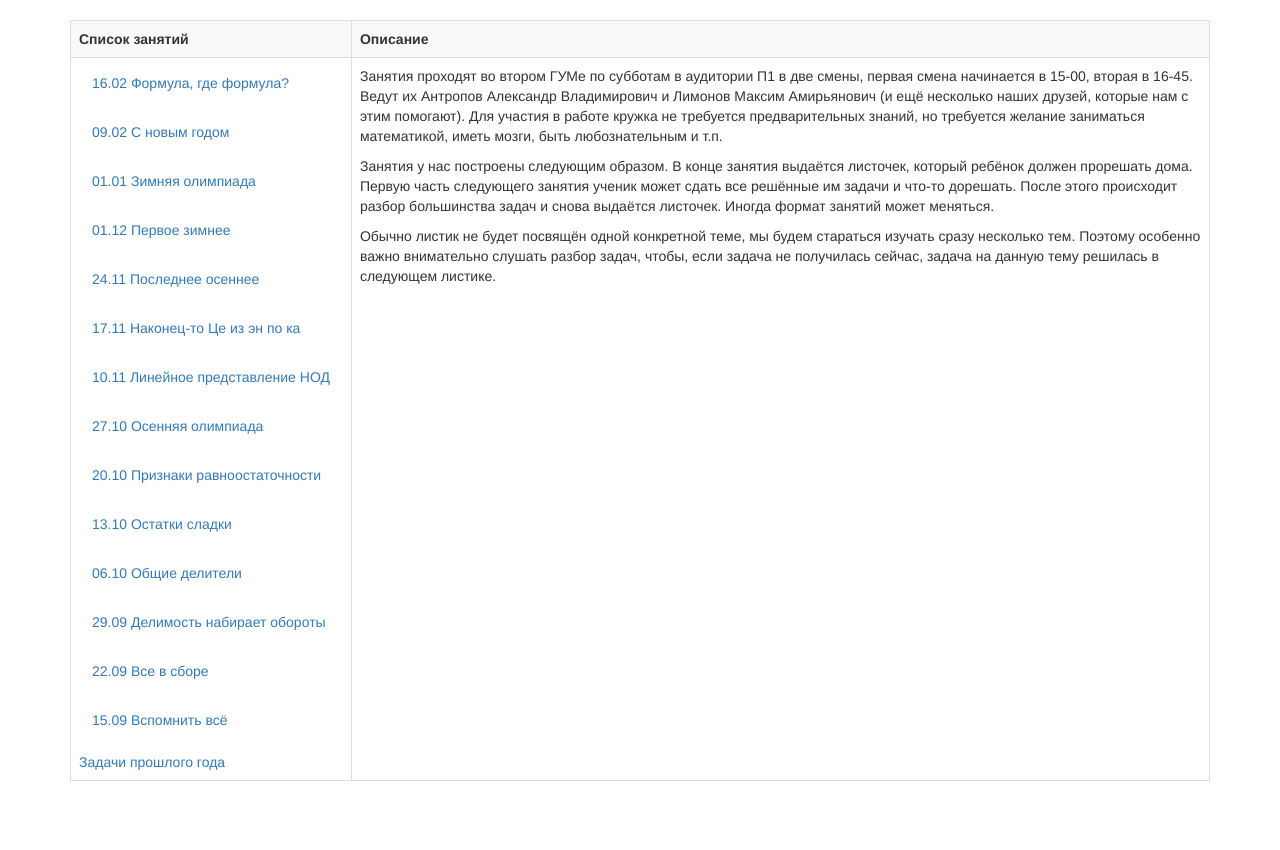
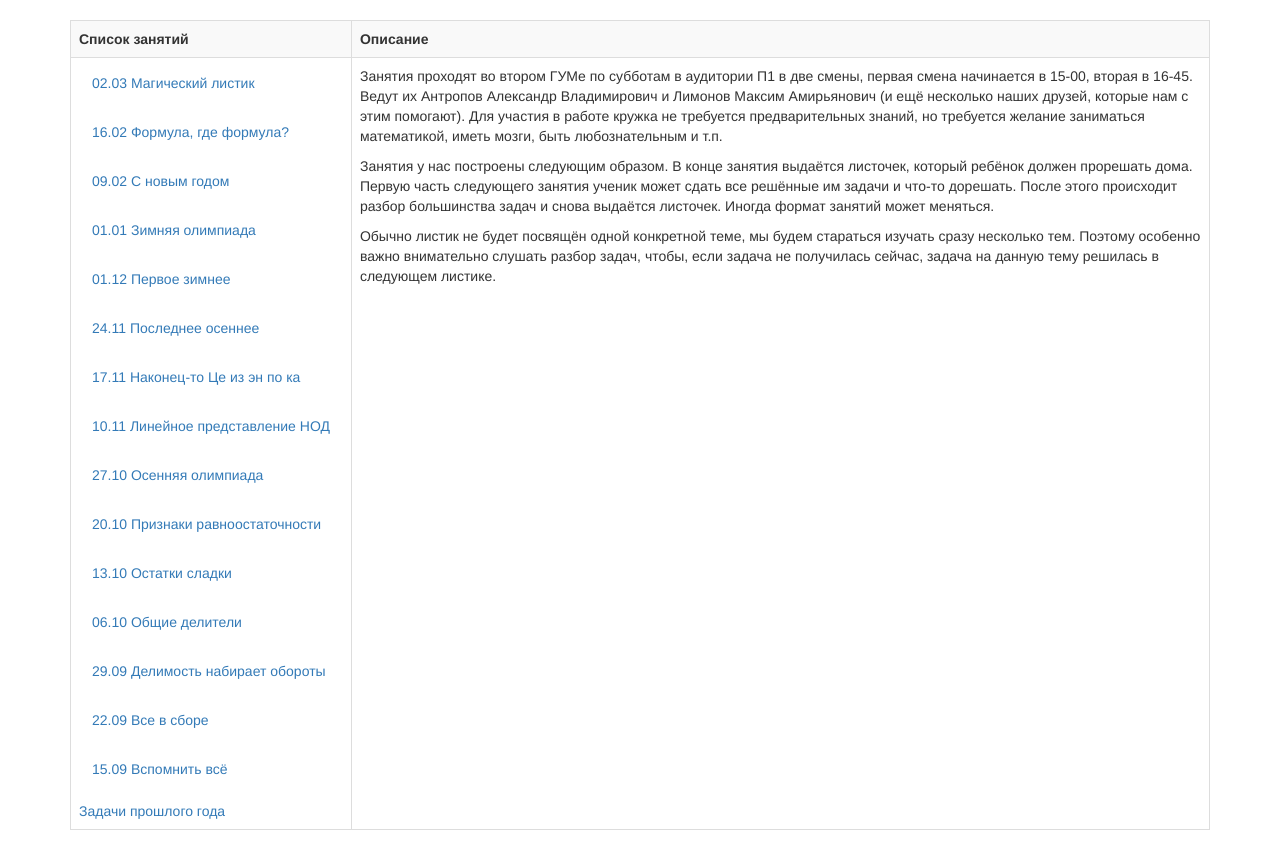
Before and after one commit to matemax/test_site, a Flask app: page /lessons in a window 1280 px wide. Shown: the part 52-902 px from the top of the page. Before the commit the page ends 833 px from the top, so only its background shows below. Run offline with Flask 2, Linux system fonts and the light colour scheme; some libraries are stand-ins or nearby versions.

Commit message:
update lesson 13

```diff
--- a/app/templates/list_lessons.html
+++ b/app/templates/list_lessons.html
@@ -1,3 +1,6 @@
+<div class="form-group">
+    <a href="/lessons/13" class="btn btn btn-link">02.03 Магический листик</a>
+</div>
 <div class="form-group">
     <a href="/lessons/12" class="btn btn btn-link">16.02 Формула, где формула?</a>
 </div>
```
Also changed, not shown: 1 other file.
